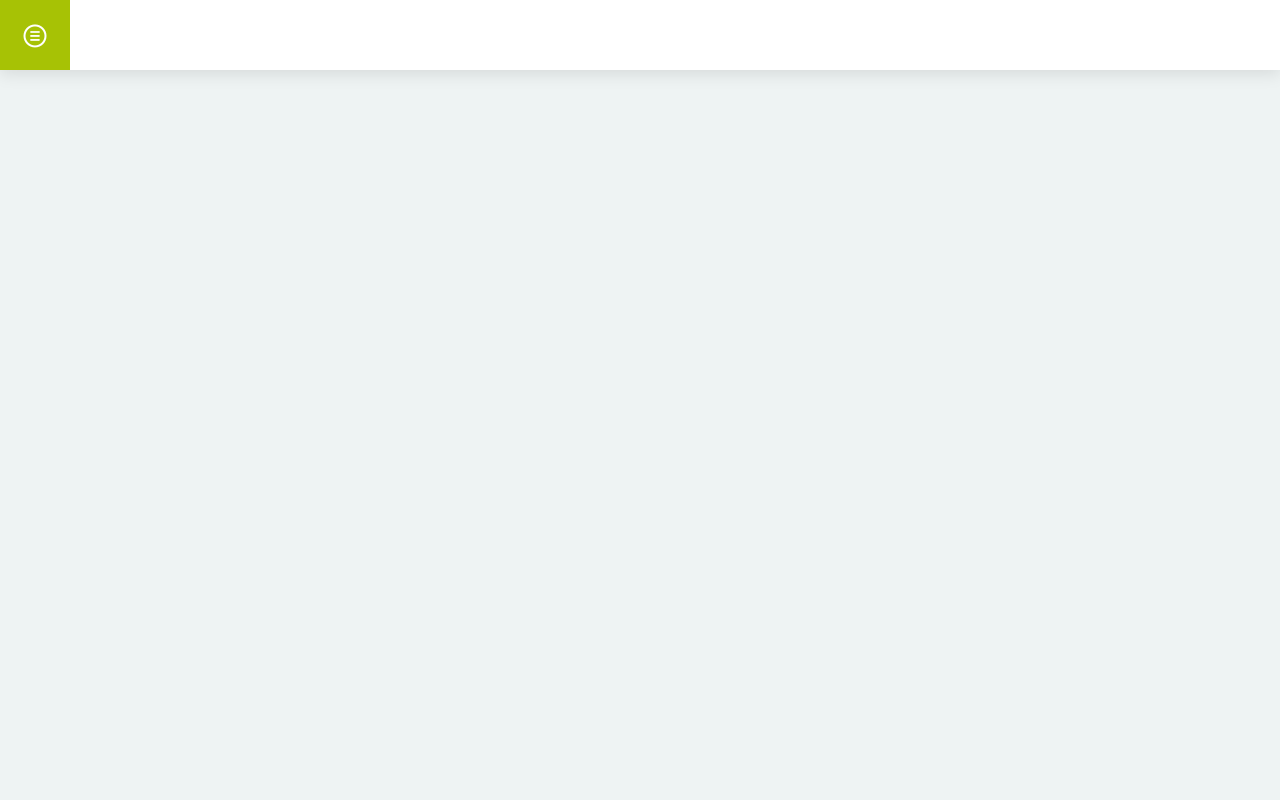
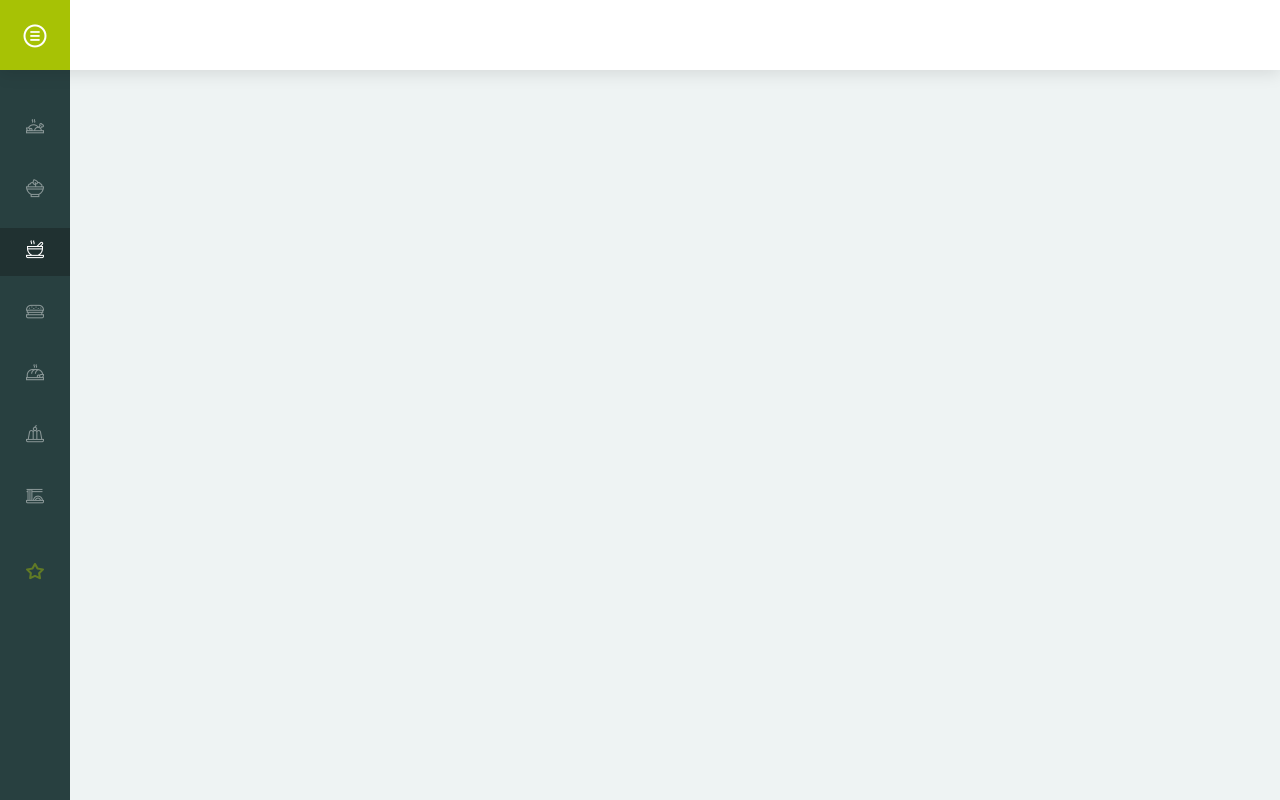
Before and after one commit to atokelio3/naparah_local, a website: page index.html in a window 1280 px wide. Drawn offline with Linux system fonts and the light colour scheme; files whose address does not match are found by name; a web font is replaced by a local one.

Commit message:
update 0.2

```diff
--- a/gulp/blocks/header/_header.scss
+++ b/gulp/blocks/header/_header.scss
@@ -18,7 +18,7 @@
     background-color: $color-main;
     cursor: pointer;
 
-    @media (min-width: $screen-lg) {
+    @media (min-width: $screen-md) {
       width: 70px;
     }
 
--- a/gulp/blocks/sidebar/_sidebar.scss
+++ b/gulp/blocks/sidebar/_sidebar.scss
@@ -4,11 +4,12 @@
   left: 0;
   width: 100%;
   height: calc(100% - 70px);
-  overflow-y: scroll;
+  overflow-y: auto;
   padding-bottom: 70px;
   background-color: $color-black--translucent;
 
-  @media (min-width: $screen-lg) {
+  @media (min-width: $screen-md) {
+    width: unset;
     background-color: unset;
     padding-bottom: 0;
   }
@@ -18,10 +19,9 @@
     padding: 30px 0 70px;
     background-color: $color-white;
 
-    @media (min-width: $screen-lg) {
+    @media (min-width: $screen-md) {
       display: none;
     }
-
   }
 
   &__mobile-nav-item {
@@ -54,4 +54,65 @@
     background-color: $grey10;
   }
 
+  &__desktop-nav {
+    display: none;
+    width: 70px;
+    height: 100%;
+    overflow: hidden;
+    padding-top: 35px;
+    background-color: $grey9;
+    transition: width 0.3s;
+
+    @media (min-width: $screen-md) {
+      display: block;
+    }
+
+  }
+
+  &__desktop-nav--open {
+    width: 245px;
+  }
+
+  &__desktop-nav-item {
+    display: flex;
+    align-items: center;
+    padding: 12px 26px;
+    text-decoration: none;
+    margin-bottom: 14px;
+  }
+
+  &__desktop-nav-item:hover {
+    background-color: $grey7;
+
+    .sidebar__desktop-nav-icon {
+      opacity: 1;
+    }
+
+  }
+
+  &__desktop-nav-item--active {
+    background-color: $grey7;
+
+    .sidebar__desktop-nav-icon {
+      opacity: 1;
+    }
+
+  }
+
+  &__desktop-nav-item:last-child {
+    margin-bottom: 0;
+  }
+
+  &__desktop-nav-icon {
+    font-size: 18px;
+    margin-right: 27px;
+    opacity: 0.45;
+  }
+
+  &__desktop-nav-text {
+    font-size: $font-size;
+    color: $color-white;
+    white-space: nowrap;
+  }
+
 }
--- a/index.html
+++ b/index.html
@@ -57,54 +57,50 @@
         <span class="sidebar__mobile-nav-text">Контакты</span>
       </a>
     </nav>
-
-
-
-<!--    <nav class="sidebar__mobile-nav">-->
-<!--      <a href="/" class="sidebar__mobile-nav">-->
-<!--        <span class="sidebar__mobile-nav-icon"><span class="icon-roast"></span></span>-->
-<!--        <span class="sidebar__mobile-nav-text">Горячие блюда</span>-->
-<!--      </a>-->
-<!--      <a href="/" class="sidebar__mobile-nav">-->
-<!--        <span class="sidebar__mobile-nav-icon"><span class="icon-salads"></span></span>-->
-<!--        <span class="sidebar__mobile-nav-text">Салаты</span>-->
-<!--      </a>-->
-<!--      <a href="/" class="sidebar__mobile-nav">-->
-<!--        <span class="sidebar__mobile-nav-icon"><span class="icon-soups"></span></span>-->
-<!--        <span class="sidebar__mobile-nav-text">Супы</span>-->
-<!--      </a>-->
-<!--      <a href="/" class="sidebar__mobile-nav">-->
-<!--        <span class="sidebar__mobile-nav-icon"><span class="icon-burgers"></span></span>-->
-<!--        <span class="sidebar__mobile-nav-text">Бургеры</span>-->
-<!--      </a>-->
-<!--      <a href="/" class="sidebar__mobile-nav">-->
-<!--        <span class="sidebar__mobile-nav-icon"><span class="icon-snacks"></span></span>-->
-<!--        <span class="sidebar__mobile-nav-text">Закуски и хлеб</span>-->
-<!--      </a>-->
-<!--      <a href="/" class="sidebar__mobile-nav">-->
-<!--        <span class="sidebar__mobile-nav-icon"><span class="icon-dessert"></span></span>-->
-<!--        <span class="sidebar__mobile-nav-text">Десерты</span>-->
-<!--      </a>-->
-<!--      <a href="/" class="sidebar__mobile-nav">-->
-<!--        <span class="sidebar__mobile-nav-icon"><span class="icon-garnish"></span></span>-->
-<!--        <span class="sidebar__mobile-nav-text">Гарниры и соусы</span>-->
-<!--      </a>-->
-<!--      <a href="/" class="sidebar__mobile-nav">-->
-<!--        <span class="sidebar__mobile-nav-icon"><span class="icon-star"></span></span>-->
-<!--        <span class="sidebar__mobile-nav-text">Блюда за баллы</span>-->
-<!--      </a>-->
-<!--    </nav>-->
+    <nav class="sidebar__desktop-nav">
+      <a href="/" class="sidebar__desktop-nav-item">
+        <span class="sidebar__desktop-nav-icon"><span class="icon-roast"></span></span>
+        <span class="sidebar__desktop-nav-text">Горячие блюда</span>
+      </a>
+      <a href="/" class="sidebar__desktop-nav-item">
+        <span class="sidebar__desktop-nav-icon"><span class="icon-salads"></span></span>
+        <span class="sidebar__desktop-nav-text">Салаты</span>
+      </a>
+      <a href="/" class="sidebar__desktop-nav-item sidebar__desktop-nav-item--active">
+        <span class="sidebar__desktop-nav-icon"><span class="icon-soups"></span></span>
+        <span class="sidebar__desktop-nav-text">Супы</span>
+      </a>
+      <a href="/" class="sidebar__desktop-nav-item">
+        <span class="sidebar__desktop-nav-icon"><span class="icon-burgers"></span></span>
+        <span class="sidebar__desktop-nav-text">Бургеры</span>
+      </a>
+      <a href="/" class="sidebar__desktop-nav-item">
+        <span class="sidebar__desktop-nav-icon"><span class="icon-snacks"></span></span>
+        <span class="sidebar__desktop-nav-text">Закуски и хлеб</span>
+      </a>
+      <a href="/" class="sidebar__desktop-nav-item">
+        <span class="sidebar__desktop-nav-icon"><span class="icon-dessert"></span></span>
+        <span class="sidebar__desktop-nav-text">Десерты</span>
+      </a>
+      <a href="/" class="sidebar__desktop-nav-item">
+        <span class="sidebar__desktop-nav-icon"><span class="icon-garnish"></span></span>
+        <span class="sidebar__desktop-nav-text">Гарниры и соусы</span>
+      </a>
+      <a href="/" class="sidebar__desktop-nav-item">
+        <span class="sidebar__desktop-nav-icon"><span class="icon-star"></span></span>
+        <span class="sidebar__mobile-nav-text">Блюда за баллы</span>
+      </a>
+    </nav>
   </div>
-
 </div>
 
-
-<!--<script>-->
-<!--  var switcher = document.querySelector('.header__sidebar-switcher');-->
-<!--  switcher.onclick(function () {-->
-<!--    -->
-<!--  })-->
-<!--</script>-->
+<script>
+  var switcher = document.querySelector('.header__sidebar-switcher');
+  switcher.onclick = function () {
+    switcher.classList.toggle('header__sidebar-switcher--open');
+    document.querySelector('.sidebar__desktop-nav').classList.toggle('sidebar__desktop-nav--open');
+  };
+</script>
 
 </body>
 </html>
```
Also changed, not shown: static/css/main.css.
